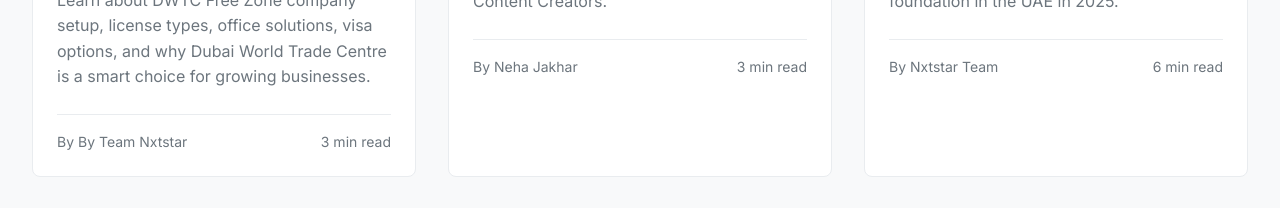
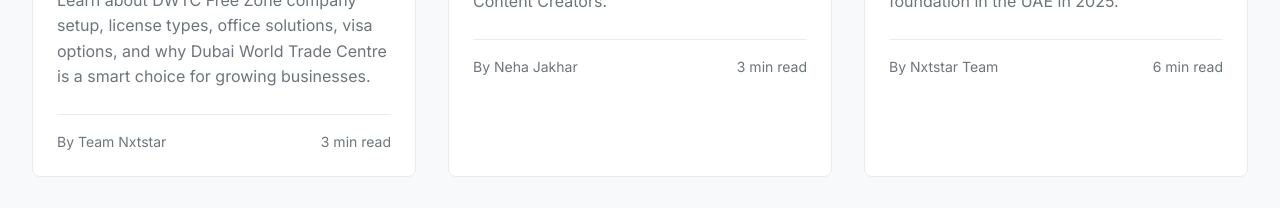
Before and after one commit to taseeruaeinfo/Nxtstar-Website, a React (Vite) app: page /blogs in a window 1280 px wide. Shown: the part 820-1028 px from the top of the page. Built offline with nearby package versions, Linux system fonts and the light colour scheme; no server answers; grey boxes are pictures that could not be loaded.

Commit message:
Update BlogPage.jsx

```diff
--- a/src/pages/BlogPage.jsx
+++ b/src/pages/BlogPage.jsx
@@ -143,7 +143,7 @@ const BlogPage = () => {
 		    slug: "world-trade-centre-business-setup-dubai",
 		    excerpt: "Learn about DWTC Free Zone company setup, license types, office solutions, visa options, and why Dubai World Trade Centre is a smart choice for growing businesses.",
 		    date: "2026-05-07",
-		    author: "By Team Nxtstar",
+		    author: "Team Nxtstar",
 		    category: "Business Setup",
 		    readTime: "3 min read",
 		    image: "https://d2u1z1lopyfwlx.cloudfront.net/thumbnails/b19ff560-6abe-5c14-8038-d597a9b5b701/cafc8026-fef8-58d0-ad2a-6e0e152efba3.jpg"
```
